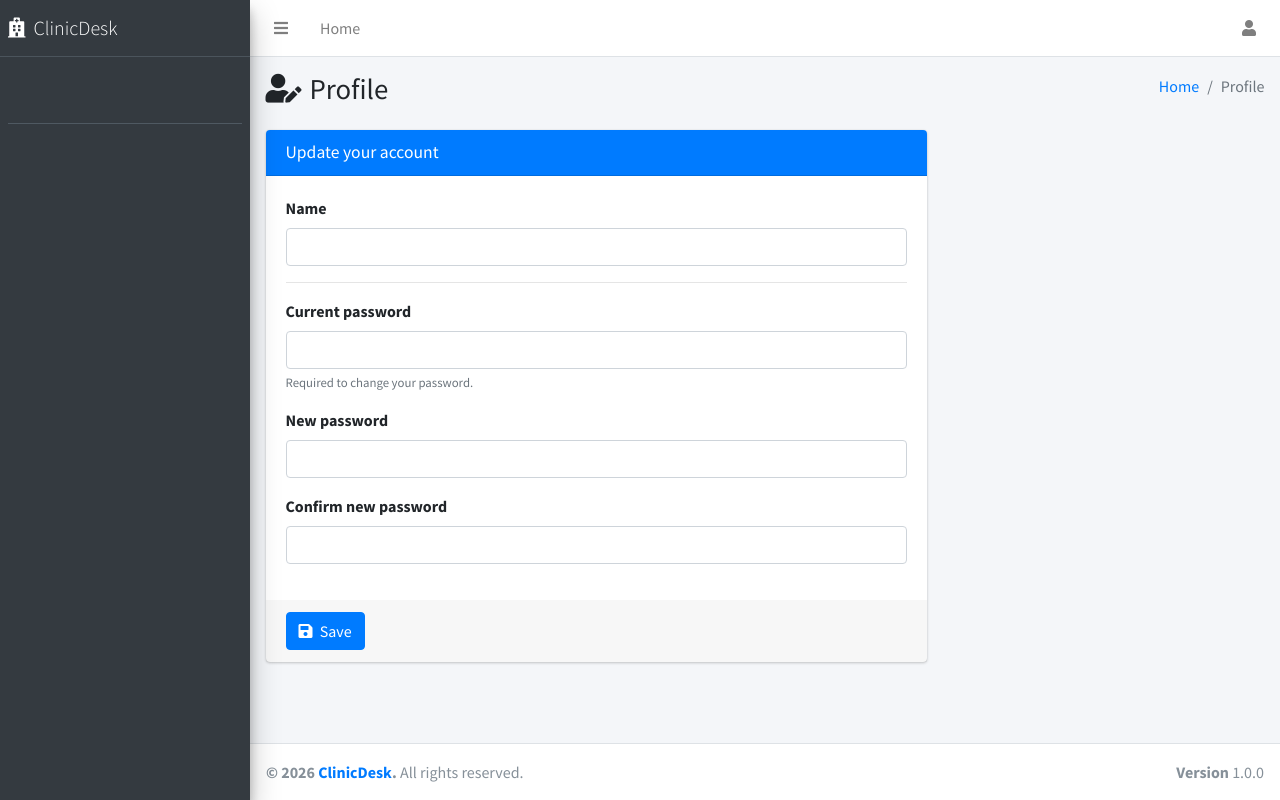
After one commit to AhmadAboNaja/ClinicDesk, a PHP site: template views/profile/index.php in a window 1280 px wide. The commit adds this page. Run offline with PHP 8.4, Linux system fonts and the light colour scheme; the template is opened without the code that fills it, so the values that code supplies are empty; some libraries are stand-ins or nearby versions.

Commit message:
setup profile (Update USER pass or name)

```diff
--- /dev/null
+++ b/views/profile/index.php
@@ -0,0 +1,73 @@
+<?php
+
+$userName = htmlspecialchars($user['name'] ?? '', ENT_QUOTES, 'UTF-8');
+
+?>
+
+<!-- Content Header (Page header) -->
+<div class="content-header">
+    <div class="container-fluid">
+        <div class="row mb-2">
+            <div class="col-sm-6">
+                <h1 class="m-0"><i class="fas fa-user-edit mr-2"></i>Profile</h1>
+            </div>
+            <div class="col-sm-6">
+                <ol class="breadcrumb float-sm-right">
+                    <li class="breadcrumb-item"><a href="index.php?page=dashboard">Home</a></li>
+                    <li class="breadcrumb-item active">Profile</li>
+                </ol>
+            </div>
+        </div>
+    </div>
+</div>
+
+<section class="content">
+    <div class="container-fluid">
+        <?php displayFlash(); ?>
+
+        <div class="row">
+            <div class="col-md-8">
+                <div class="card card-primary">
+                    <div class="card-header">
+                        <h3 class="card-title">Update your account</h3>
+                    </div>
+
+                    <form method="POST" action="index.php?page=profile">
+                        <div class="card-body">
+                            <?php echo CSRF::input(); ?>
+
+                            <div class="form-group">
+                                <label for="name">Name</label>
+                                <input type="text" class="form-control" id="name" name="name" value="<?= $userName; ?>" required>
+                            </div>
+
+                            <hr>
+
+                            <div class="form-group">
+                                <label for="current_password">Current password</label>
+                                <input type="password" class="form-control" id="current_password" name="current_password" required>
+                                <small class="form-text text-muted">Required to change your password.</small>
+                            </div>
+
+                            <div class="form-group">
+                                <label for="new_password">New password</label>
+                                <input type="password" class="form-control" id="new_password" name="new_password" required>
+                            </div>
+
+                            <div class="form-group">
+                                <label for="confirm_password">Confirm new password</label>
+                                <input type="password" class="form-control" id="confirm_password" name="confirm_password" required>
+                            </div>
+                        </div>
+
+                        <div class="card-footer">
+                            <button type="submit" class="btn btn-primary">
+                                <i class="fas fa-save mr-1"></i> Save
+                            </button>
+                        </div>
+                    </form>
+                </div>
+            </div>
+        </div>
+    </div>
+</section>
```
Also changed, not shown: controllers/ProfileController.php (added, +85 -0 lines), public/index.php (+8 -0 lines).
